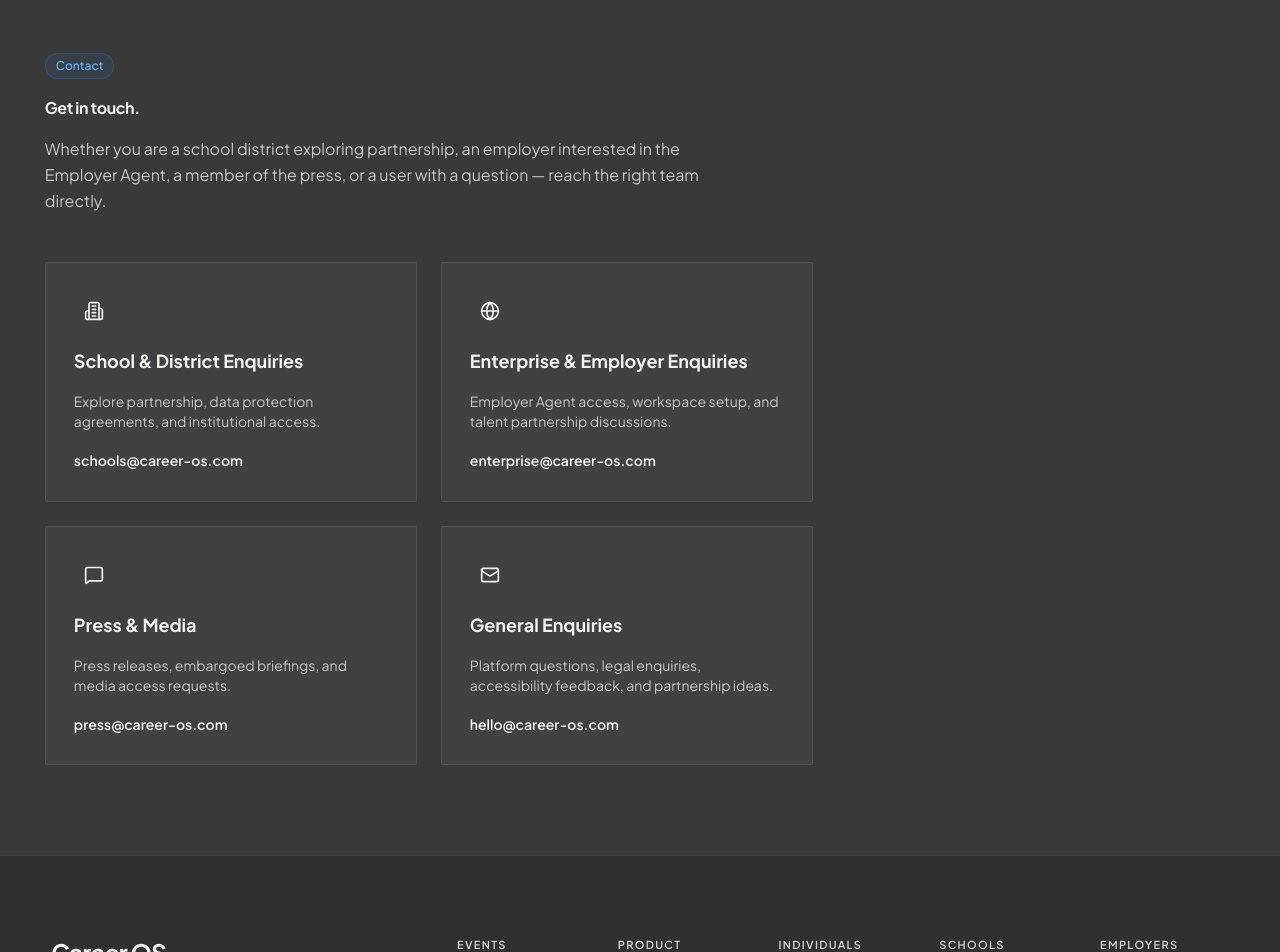
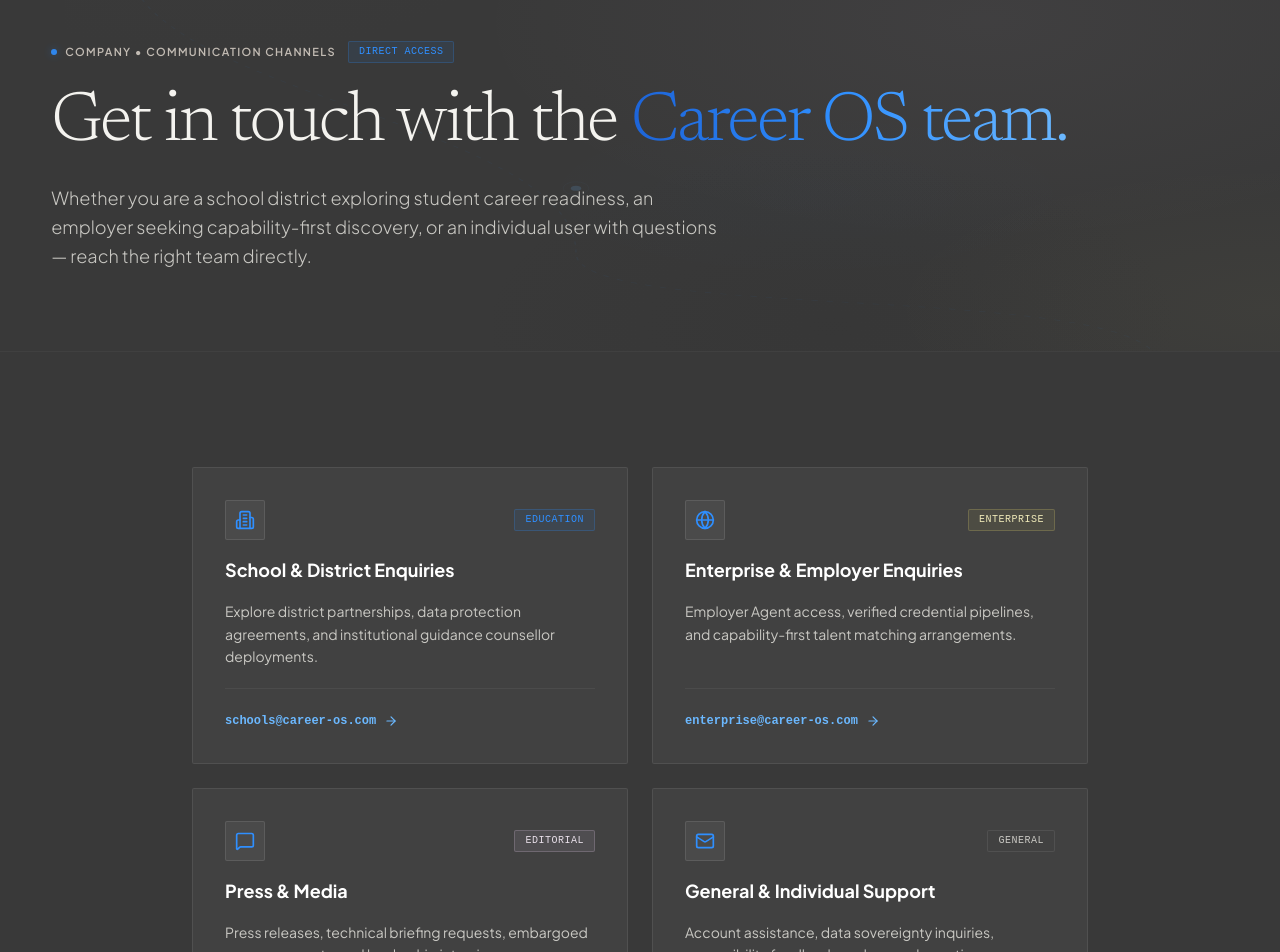
Before and after one commit to PeteCurrey/careeros, a Next.js app: page /company/contact in a window 1280 px wide. Shown: the part 120-1072 px from the top of the page. Built offline with nearby package versions, Linux system fonts and the light colour scheme.

Commit message:
feat(design): site-wide visual consistency pass — enhanced legibility, atmosphere layers, pathway connectors, and standardized hero layouts

```diff
--- a/src/app/(marketing)/company/contact/page.tsx
+++ b/src/app/(marketing)/company/contact/page.tsx
@@ -1,96 +1,157 @@
 import React from 'react';
+import Link from 'next/link';
 import { ROUTES } from '@/lib/routes';
 import { Button } from '@/components/ui/Button';
-import { Card } from '@/components/ui/Card';
-import { Badge } from '@/components/ui/Badge';
-import { Mail, Globe, MessageSquare, Building2 } from 'lucide-react';
+import { Mail, Globe, MessageSquare, Building2, ArrowRight } from 'lucide-react';
+import { CareerPathwayConnector } from '@/components/brand/CareerPathwayConnector';
+import { CareerAtmosphere } from '@/components/brand/CareerAtmosphere';
+import { CareerGradientText } from '@/components/brand/CareerGradientText';
+import { TechnicalBadge } from '@/components/brand/TechnicalBadge';
+import { ScrollReveal } from '@/components/brand/ScrollReveal';
 
 import type { Metadata } from 'next';
 
 export const metadata: Metadata = {
-  title: "Contact — Company | Career OS",
-  description: "Career OS Company contact. Verified evidence, persistent career intelligence, and absolute privacy.",
+  title: "Contact & Institutional Access | Career OS",
+  description: "Reach the Career OS team for school district partnerships, employer agent access, press inquiries, or general support.",
   alternates: {
     canonical: "https://career-os.com/company/contact",
   },
 };
 
 export default function ContactPage() {
+  const contactChannels = [
+    {
+      icon: Building2,
+      badge: "EDUCATION",
+      badgeVariant: "blue" as const,
+      title: "School & District Enquiries",
+      description: "Explore district partnerships, data protection agreements, and institutional guidance counsellor deployments.",
+      email: "schools@career-os.com",
+    },
+    {
+      icon: Globe,
+      badge: "ENTERPRISE",
+      badgeVariant: "champagne" as const,
+      title: "Enterprise & Employer Enquiries",
+      description: "Employer Agent access, verified credential pipelines, and capability-first talent matching arrangements.",
+      email: "enterprise@career-os.com",
+    },
+    {
+      icon: MessageSquare,
+      badge: "EDITORIAL",
+      badgeVariant: "lavender" as const,
+      title: "Press & Media",
+      description: "Press releases, technical briefing requests, embargoed announcements, and leadership interviews.",
+      email: "press@career-os.com",
+    },
+    {
+      icon: Mail,
+      badge: "GENERAL",
+      badgeVariant: "neutral" as const,
+      title: "General & Individual Support",
+      description: "Account assistance, data sovereignty inquiries, accessibility feedback, and general questions.",
+      email: "hello@career-os.com",
+    },
+  ];
+
   return (
-    <div className="section-padding">
-      <div className="container-site space-y-12">
-        <div className="max-w-2xl space-y-4">
-          <Badge variant="brand" size="md">Contact</Badge>
-          <h1 className="text-display font-bold tracking-tight text-[var(--color-text-primary)]">
-            Get in touch.
+    <div className="flex flex-col w-full bg-[var(--color-surface-base)] text-[var(--color-text-primary)]">
+      {/* ── 01. Hero Header ── */}
+      <section className="relative overflow-hidden pt-20 pb-20 border-b border-[var(--color-border-default)] bg-[var(--background-dark-deep)]">
+        <div aria-hidden="true" className="absolute inset-0 pointer-events-none">
+          <CareerAtmosphere className="absolute inset-0" intensity={0.4} animate={false} />
+        </div>
+        <CareerPathwayConnector variant="cross-section" className="opacity-15" />
+
+        <div className="container-editorial relative z-10 space-y-6 max-w-4xl">
+          <div className="flex items-center gap-3">
+            <span className="section-label flex items-center gap-2">
+              <span className="accent-blue-dot accent-blue-dot-pulse" />
+              Company &bull; Communication Channels
+            </span>
+            <TechnicalBadge variant="blue">DIRECT ACCESS</TechnicalBadge>
+          </div>
+
+          <h1 className="text-display-hero font-serif font-normal tracking-tight text-white leading-[1.08]">
+            Get in touch with the{' '}
+            <CareerGradientText variant="blue">
+              Career OS team.
+            </CareerGradientText>
           </h1>
-          <p className="text-body-lg text-[var(--color-text-secondary)] leading-relaxed">
-            Whether you are a school district exploring partnership, an employer interested in the Employer Agent, a member of the press, or a user with a question — reach the right team directly.
+
+          <p className="text-lead text-[var(--color-text-secondary)] leading-relaxed max-w-2xl">
+            Whether you are a school district exploring student career readiness, an employer seeking capability-first discovery, or an individual user with questions — reach the right team directly.
           </p>
         </div>
+      </section>
 
-        <div className="grid grid-cols-1 md:grid-cols-2 gap-6 max-w-3xl">
-          <Card className="p-7 space-y-4">
-            <div className="w-10 h-10 rounded-lg flex items-center justify-center bg-[var(--color-brand-50)] dark:bg-[var(--color-brand-950)] text-[var(--color-brand-600)] dark:text-[var(--color-brand-400)]">
-              <Building2 className="w-5 h-5" />
-            </div>
-            <h3 className="text-lg font-bold text-[var(--color-text-primary)]">
-              School & District Enquiries
-            </h3>
-            <p className="text-sm text-[var(--color-text-secondary)]">
-              Explore partnership, data protection agreements, and institutional access.
+      {/* ── 02. Channels Grid ── */}
+      <section className="section-editorial border-b border-[var(--color-border-default)] bg-[var(--color-surface-base)]">
+        <div className="container-editorial space-y-12">
+          <div className="grid grid-cols-1 md:grid-cols-2 gap-6 max-w-4xl mx-auto">
+            {contactChannels.map((channel, idx) => {
+              const Icon = channel.icon;
+              return (
+                <ScrollReveal key={channel.title} delayMs={idx * 80}>
+                  <div className="p-8 rounded-[var(--radius-card)] bg-[var(--color-surface-raised)] border border-[var(--color-border-default)] hover:border-[#2F8FFF]/40 transition-all duration-300 space-y-5 hover-lift card-interactive flex flex-col justify-between h-full">
+                    <div className="space-y-4">
+                      <div className="flex items-center justify-between">
+                        <div className="w-10 h-10 rounded-[var(--radius-card)] flex items-center justify-center bg-white/5 border border-white/10 text-[#2F8FFF]">
+                          <Icon className="w-5 h-5" />
+                        </div>
+                        <TechnicalBadge variant={channel.badgeVariant}>
+                          {channel.badge}
+                        </TechnicalBadge>
+                      </div>
+
+                      <h3 className="text-lg font-bold text-white">
+                        {channel.title}
+                      </h3>
+
+                      <p className="text-xs sm:text-sm text-[var(--color-text-secondary)] leading-relaxed">
+                        {channel.description}
+                      </p>
+                    </div>
+
+                    <div className="pt-4 border-t border-[var(--color-border-subtle)]">
+                      <a
+                        href={`mailto:${channel.email}`}
+                        className="inline-flex items-center gap-2 text-xs font-mono font-semibold text-[#6BB8FF] hover:underline"
+                      >
+                        <span>{channel.email}</span>
+                        <ArrowRight className="w-3.5 h-3.5" />
+                      </a>
+                    </div>
+                  </div>
+                </ScrollReveal>
+              );
+            })}
+          </div>
+        </div>
+      </section>
+
+      {/* ── 03. Institutional Links ── */}
+      <section className="py-16 bg-[var(--background-dark-deep)] text-[var(--color-text-primary)] border-t border-[var(--color-border-default)]">
+        <div className="container-editorial flex flex-col md:flex-row items-start md:items-center justify-between gap-6 max-w-4xl mx-auto">
+          <div className="space-y-1">
+            <h4 className="text-lg font-normal text-white">
+              Institutional Governance &amp; Security
+            </h4>
+            <p className="text-xs text-[var(--color-text-secondary)]">
+              Review our compliance standards, data protection agreements, and safeguards.
             </p>
-            <a href="mailto:schools@career-os.com" className="text-sm font-semibold text-[var(--color-brand-600)] hover:underline">
-              schools@career-os.com
-            </a>
-          </Card>
-
-          <Card className="p-7 space-y-4">
-            <div className="w-10 h-10 rounded-lg flex items-center justify-center bg-[var(--color-brand-50)] dark:bg-[var(--color-brand-950)] text-[var(--color-brand-600)] dark:text-[var(--color-brand-400)]">
-              <Globe className="w-5 h-5" />
-            </div>
-            <h3 className="text-lg font-bold text-[var(--color-text-primary)]">
-              Enterprise & Employer Enquiries
-            </h3>
-            <p className="text-sm text-[var(--color-text-secondary)]">
-              Employer Agent access, workspace setup, and talent partnership discussions.
-            </p>
-            <a href="mailto:enterprise@career-os.com" className="text-sm font-semibold text-[var(--color-brand-600)] hover:underline">
-              enterprise@career-os.com
-            </a>
-          </Card>
-
-          <Card className="p-7 space-y-4">
-            <div className="w-10 h-10 rounded-lg flex items-center justify-center bg-[var(--color-brand-50)] dark:bg-[var(--color-brand-950)] text-[var(--color-brand-600)] dark:text-[var(--color-brand-400)]">
-              <MessageSquare className="w-5 h-5" />
-            </div>
-            <h3 className="text-lg font-bold text-[var(--color-text-primary)]">
-              Press & Media
-            </h3>
-            <p className="text-sm text-[var(--color-text-secondary)]">
-              Press releases, embargoed briefings, and media access requests.
-            </p>
-            <a href="mailto:press@career-os.com" className="text-sm font-semibold text-[var(--color-brand-600)] hover:underline">
-              press@career-os.com
-            </a>
-          </Card>
-
-          <Card className="p-7 space-y-4">
-            <div className="w-10 h-10 rounded-lg flex items-center justify-center bg-[var(--color-brand-50)] dark:bg-[var(--color-brand-950)] text-[var(--color-brand-600)] dark:text-[var(--color-brand-400)]">
-              <Mail className="w-5 h-5" />
-            </div>
-            <h3 className="text-lg font-bold text-[var(--color-text-primary)]">
-              General Enquiries
-            </h3>
-            <p className="text-sm text-[var(--color-text-secondary)]">
-              Platform questions, legal enquiries, accessibility feedback, and partnership ideas.
-            </p>
-            <a href="mailto:hello@career-os.com" className="text-sm font-semibold text-[var(--color-brand-600)] hover:underline">
-              hello@career-os.com
-            </a>
-          </Card>
+          </div>
+          <div className="flex flex-wrap gap-3">
+            <Button href={ROUTES.LEGAL} variant="secondary" size="sm">
+              Legal Centre &rarr;
+            </Button>
+            <Button href={ROUTES.TRUST_SECURITY} variant="secondary" size="sm">
+              Security Architecture &rarr;
+            </Button>
+          </div>
         </div>
-      </div>
+      </section>
     </div>
   );
 }
```
Also changed, not shown: src/app/(marketing)/company/mission/page.tsx (+16 -4 lines), src/app/(marketing)/pathways/apprenticeships/page.tsx (+9 -1 lines), src/app/(marketing)/pathways/career-change/page.tsx (+9 -1 lines), src/app/(marketing)/pathways/trades/page.tsx (+10 -2 lines), src/app/(marketing)/pathways/university/page.tsx (+9 -1 lines), src/app/(marketing)/product/ai-career-mentor/page.tsx (+6 -1 lines), src/app/(marketing)/product/career-graph/page.tsx (+7 -3 lines), src/app/(marketing)/product/career-passport/page.tsx (+8 -1 lines), src/app/(marketing)/product/employer-agent/page.tsx (+10 -7 lines), src/app/(marketing)/product/how-it-works/page.tsx (+8 -1 lines), src/app/(marketing)/product/opportunity-agent/page.tsx (+14 -4 lines).
